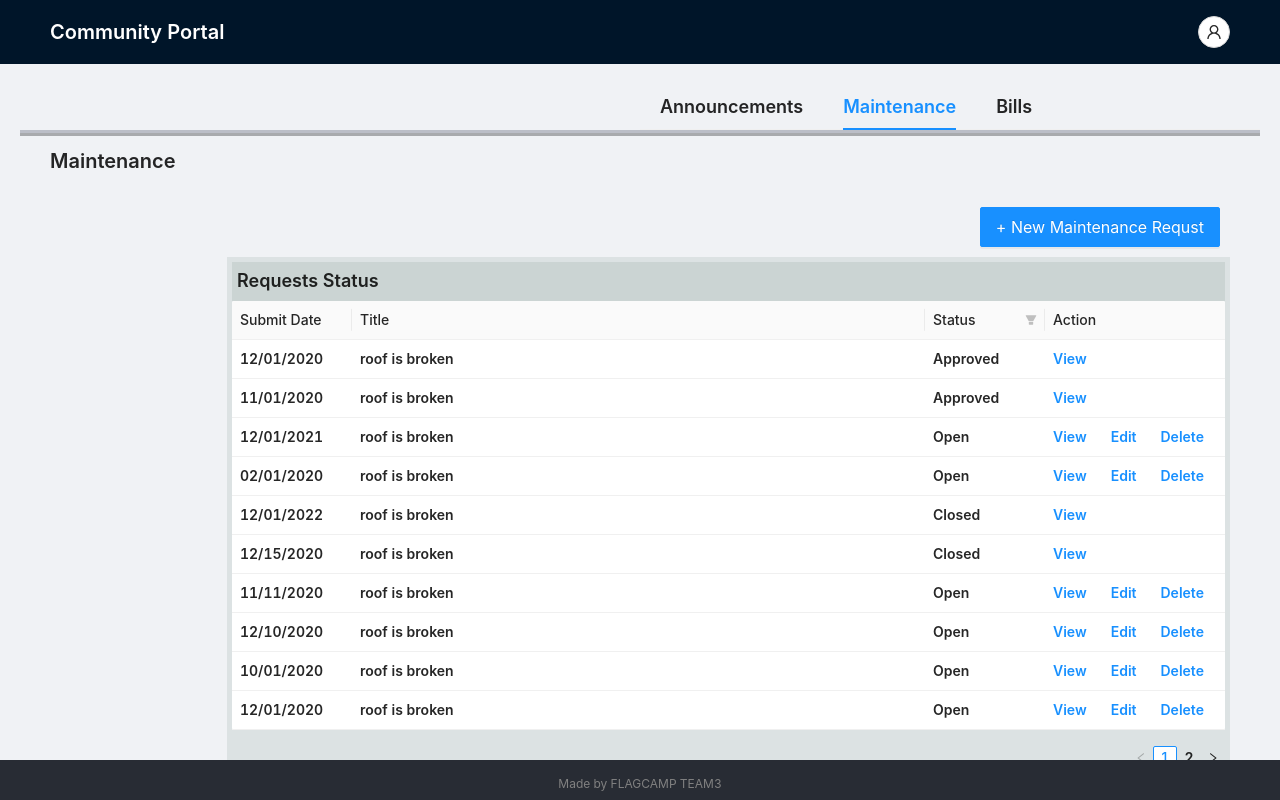
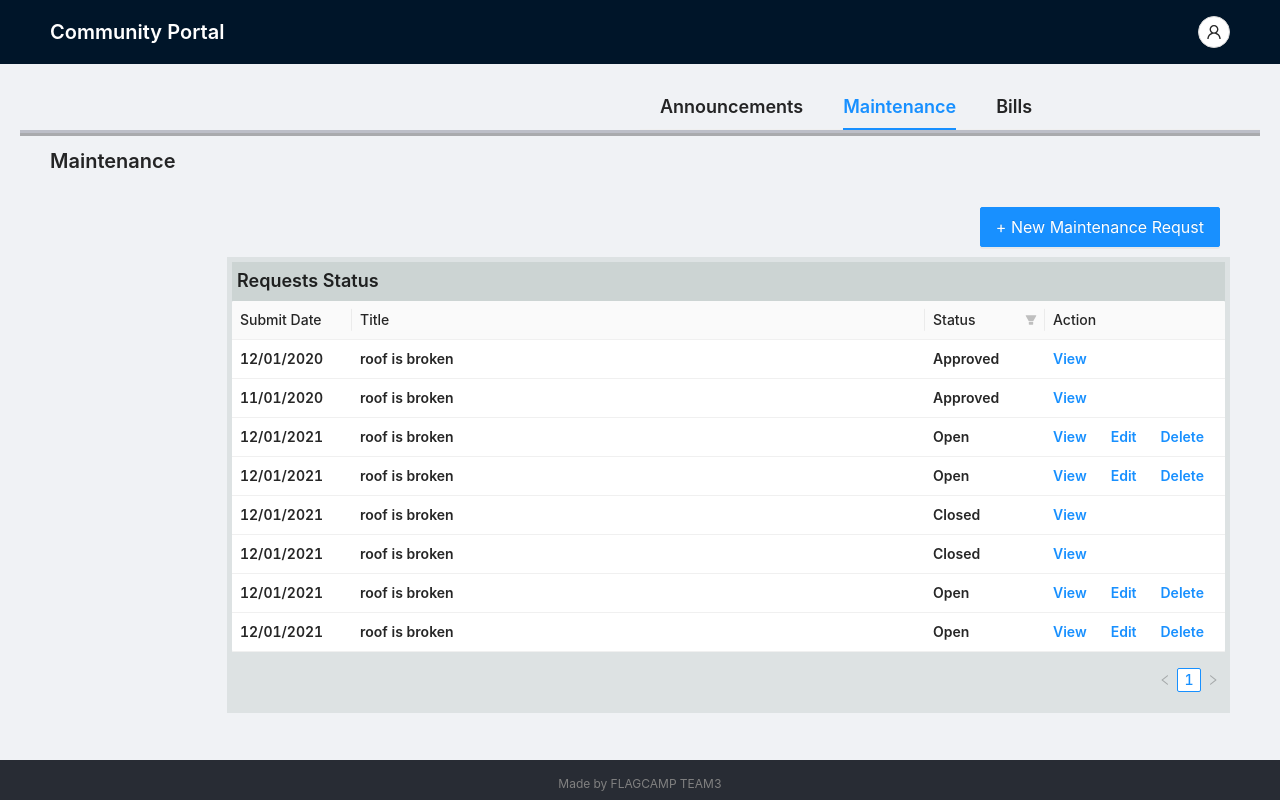
Before and after one commit to dianawu5/portalfe, a React (Create React App) app: page / in a window 1280 px wide. Both pictures are taken after a click on the item "Maintenance". Built offline with nearby package versions, Linux system fonts and the light colour scheme.

Commit message:
Add fake json data

```diff
--- a/src/components/Maintenance.js
+++ b/src/components/Maintenance.js
@@ -1,8 +1,8 @@
-import { Button, message, Space, Table, Popconfirm,} from 'antd';
+import { Button, message, Space, Table, Popconfirm, Modal,} from 'antd';
 import { useEffect, useState } from 'react';
 import { deleteRequest } from '../utils';
 import NewRequestButton from './NewRequestButton';
-
+import requestsList from '../mock-data.json';
 
 /* Similar to LoginForm.js & App.js,
 in Maintenance there should be
@@ -18,7 +18,7 @@ and
 */
 
 const Maintenance = () => {
-  const requestsList = maintenanceList();
+
   const[loading,setLoading] = useState(false);
   const[data, setData]=useState(requestsList);
 
@@ -64,13 +64,13 @@ const Maintenance = () => {
       render: (_, record) =>
         record.status === "Open" ? (
           <Space size="large">
-            <a>View</a>
-            <a>Edit</a>
+            <a >View</a>
+            <a style={{ fontSize: 14, fontWeight: 600, padding: 0 }}>Edit</a>
             <Popconfirm title="Sure to delete?" onConfirm={() => handleDelete(record.requestId)}>
-              <a>Delete</a>
+              <a style={{ fontSize: 14, fontWeight: 600, padding: 0 }}>Delete</a>
             </Popconfirm>
           </Space>
-      ) : (<a>View</a>),
+      ) : (<a >View</a>),
     },
   ];
 
@@ -80,9 +80,11 @@ const Maintenance = () => {
   };
 
 
+
   const handleSubmitSuccess = () => {
     setLoading(false);
   };
+
 
     return(
         <div>
@@ -90,7 +92,6 @@ const Maintenance = () => {
             Maintenance
             </div>
             <div style={{ fontSize: 20, fontWeight: 600,paddingLeft:"15%" }}>
-
                 <div style={{padding: "10px"}} align="end">
                   <NewRequestButton onSubmitRequestSuccess={handleSubmitSuccess}/>
                 </div>
@@ -104,97 +105,6 @@ const Maintenance = () => {
             </div>
         </div>
     );
-}
-
-// This is a fake data list for testing only.
-const maintenanceList = () => {
-  const reuestsList=[
-    {
-      requestId:"1",
-      title:"roof is broken",
-      date:"12/01/2020",
-      description: "The roof is somehow broken. Please fix it.",
-      status:"Approved",
-    },
-    {
-      requestId:"21",
-        title:"roof is broken",
-      date:"11/01/2020",
-      description: "The roof is somehow broken. Please fix it.",
-      status:"Approved",
-    },
-    {
-      requestId:"15",
-     title:"roof is broken",
-      date:"12/01/2021",
-      description: "The roof is somehow broken. Please fix it.",
-      status:"Open",
-    },
-    {
-      requestId:"12",
-        title:"roof is broken",
-      date:"02/01/2020",
-      description: "The roof is somehow broken. Please fix it.",
-      status:"Open",
-    },
-    {
-      requestId:"13",
-        title:"roof is broken",
-      date:"12/01/2022",
-      description: "The roof is somehow broken. Please fix it.",
-      status:"Closed",
-    },
-    {
-      requestId:"6",
-        title:"roof is broken",
-      date:"12/15/2020",
-      description: "The roof is somehow broken. Please fix it.",
-      status:"Closed",
-    },
-    {
-      requestId:"10",
-      title:"roof is broken",
-      date:"11/11/2020",
-      description: "The roof is somehow broken. Please fix it.",
-      status:"Open",
-    },
-    {
-      requestId:"4",
-      title:"roof is broken",
-      date:"12/10/2020",
-      description: "The roof is somehow broken. Please fix it.",
-      status:"Open",
-    },
-    {
-      requestId:"18",
-      title:"roof is broken",
-      date:"10/01/2020",
-      description: "The roof is somehow broken. Please fix it.",
-      status:"Open",
-    },
-    {
-      requestId:"31",
-        title:"roof is broken",
-      date:"12/01/2020",
-      description: "The roof is somehow broken. Please fix it.",
-      status:"Open",
-    },
-    {
-      requestId:"22",
-        title:"roof is broken",
-      date:"12/01/2020",
-      description: "The roof is somehow broken. Please fix it.",
-      status:"Closed",
-    },
-    {
-      requestId:"26",
-        title:"roof is broken",
-      date:"12/01/2020",
-      description: "The roof is somehow broken. Please fix it.",
-      status:"Closed",
-    },
-  ];
-  return reuestsList;
 }
 
 export default Maintenance;
--- /dev/null
+++ b/src/mock-data.json
@@ -0,0 +1,58 @@
+[
+    {
+      "requestId":"1",
+      "title":"roof is broken",
+      "date":"12/01/2020",
+      "description": "The roof is somehow broken. Please fix it.",
+      "status":"Approved"
+    },
+    {
+      "requestId":"3",
+      "title":"roof is broken",
+      "date":"11/01/2020",
+      "description": "The roof is somehow broken. Please fix it.",
+      "status":"Approved"
+    },
+    {
+      "requestId":"2",
+      "title":"roof is broken",
+      "date":"12/01/2021",
+      "description": "The roof is somehow broken. Please fix it.",
+      "status":"Open"
+    },
+    {
+        "requestId":"12",
+        "title":"roof is broken",
+        "date":"12/01/2021",
+        "description": "The roof is somehow broken. Please fix it.",
+        "status":"Open"
+    },
+    {
+        "requestId":"10",
+        "title":"roof is broken",
+        "date":"12/01/2021",
+        "description": "The roof is somehow broken. Please fix it.",
+        "status":"Closed"
+    },
+    {
+        "requestId":"9",
+        "title":"roof is broken",
+        "date":"12/01/2021",
+        "description": "The roof is somehow broken. Please fix it.",
+        "status":"Closed"
+    },
+    {
+        "requestId":"10",
+        "title":"roof is broken",
+        "date":"12/01/2021",
+        "description": "The roof is somehow broken. Please fix it.",
+        "status":"Open"
+    },
+    {
+        "requestId":"6",
+        "title":"roof is broken",
+        "date":"12/01/2021",
+        "description": "The roof is somehow broken. Please fix it.",
+        "status":"Open"
+    }
+  ]
```
